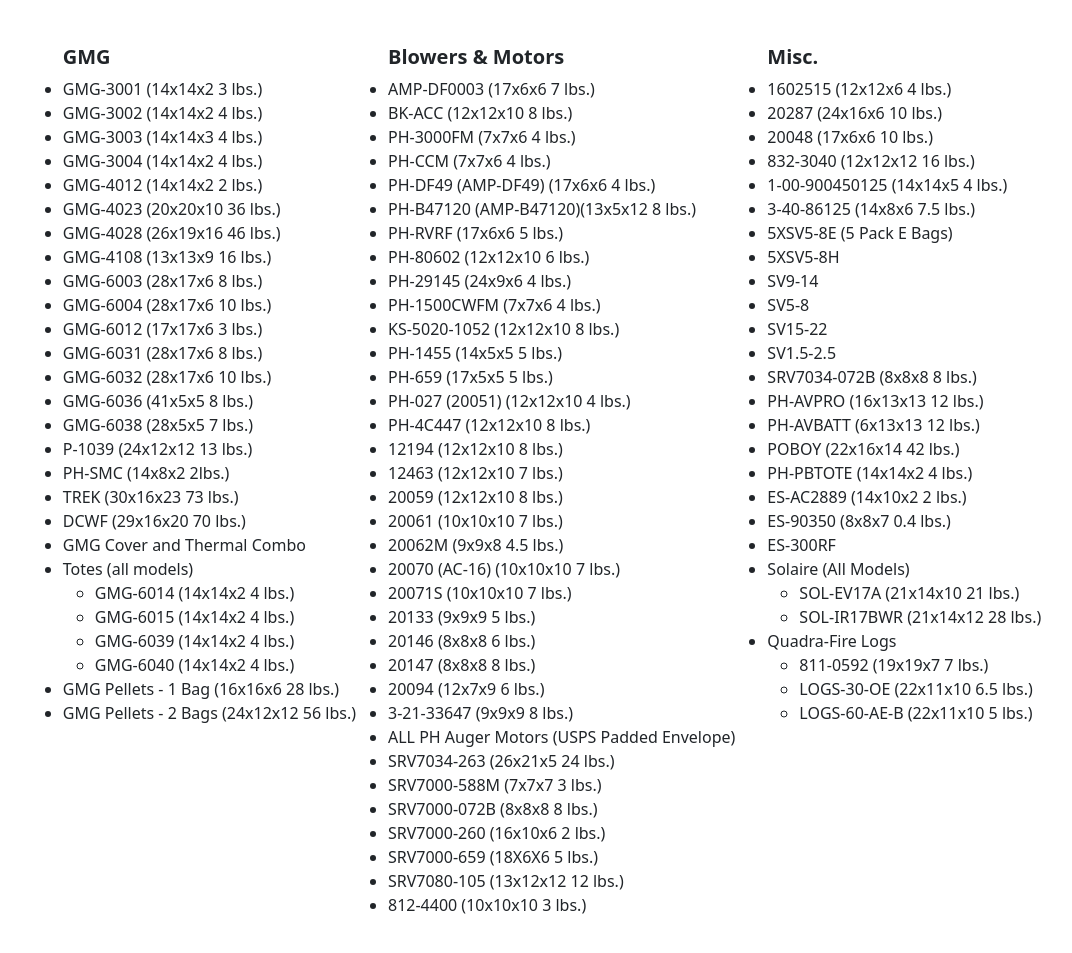
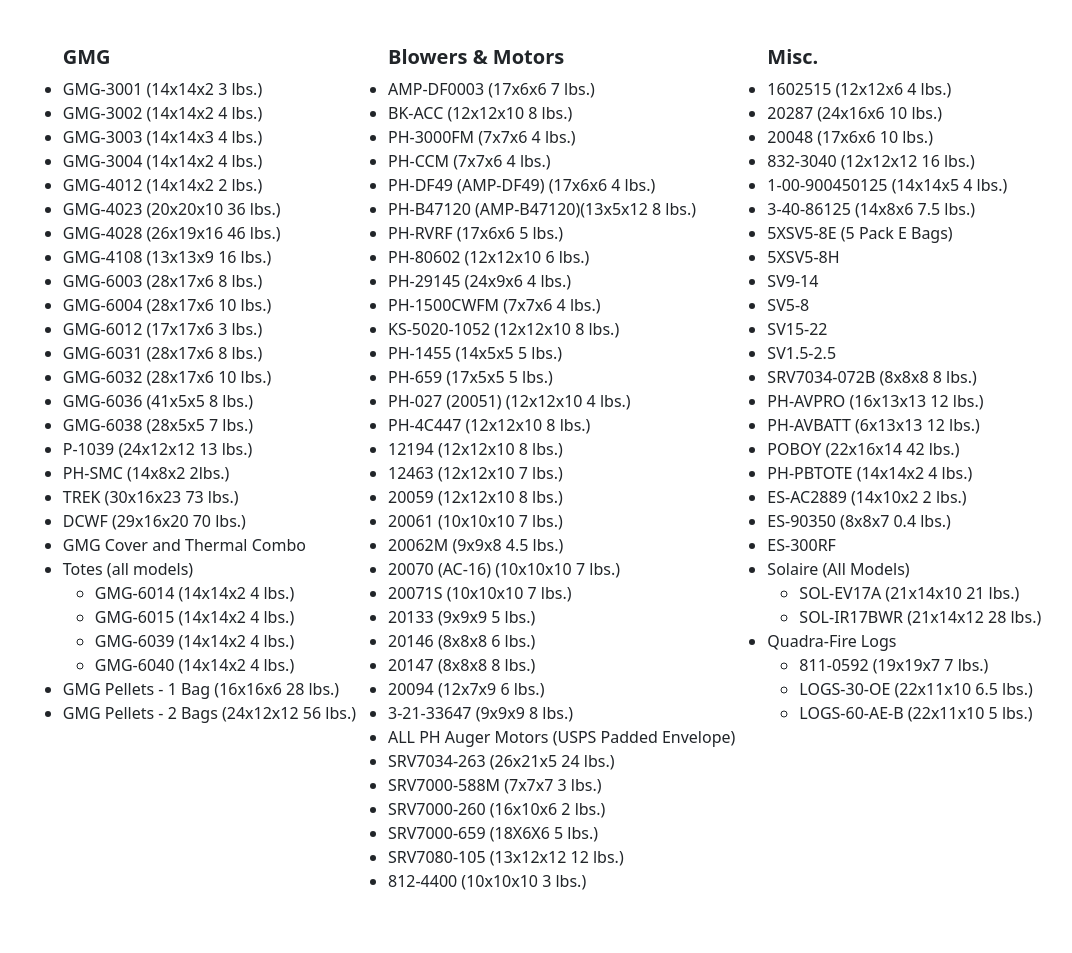
Before and after one commit to bschultz1990/Bookmarks, a plain HTML site: page GB_Skus/gbskus.html in a window 1280 px wide. Shown: the part 131-1084 px from the top of the page, without its empty margins (104-1176 px from the left). Drawn offline with nearby package versions, Linux system fonts and the light colour scheme.

Commit message:
De-duplicated -072b firepot

```diff
--- a/GB_Skus/gbskus.html
+++ b/GB_Skus/gbskus.html
@@ -82,7 +82,6 @@
 					<li>ALL PH Auger Motors (USPS Padded Envelope)</li>
 					<li>SRV7034-263 (26x21x5 24 lbs.)</li>
 					<li>SRV7000-588M (7x7x7 3 lbs.)</li>
-					<li>SRV7000-072B (8x8x8 8 lbs.)</li>
 					<li>SRV7000-260 (16x10x6 2 lbs.)</li>
 					<li>SRV7000-659 (18X6X6 5 lbs.)</li>
 					<li>SRV7080-105 (13x12x12 12 lbs.)</li>
```
